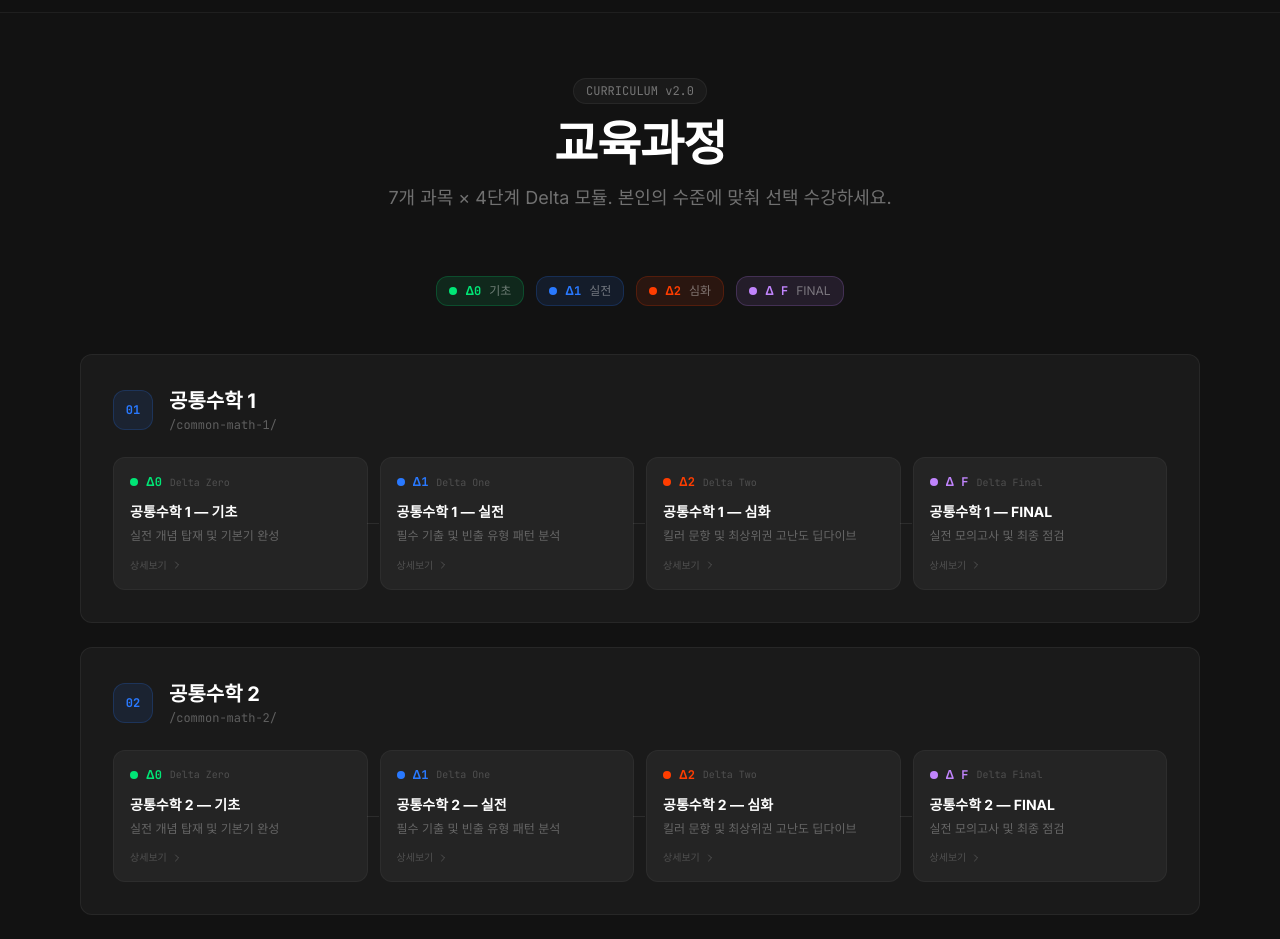
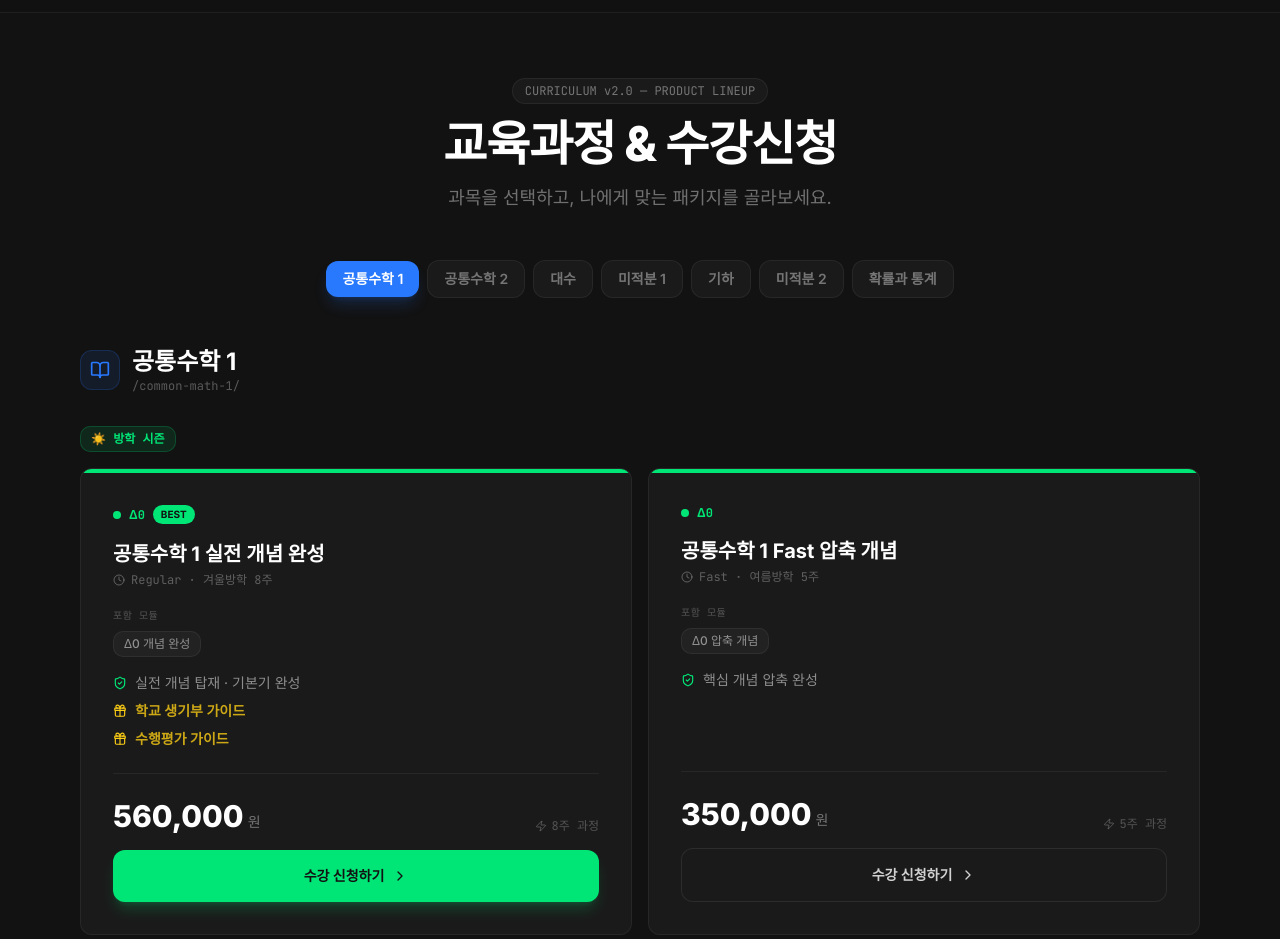
Before and after one commit to gomath777/jtmath-web, a Next.js app: page /courses in a window 1280 px wide. Shown: the part 52-991 px from the top of the page. Built offline with nearby package versions, Linux system fonts and the light colour scheme.

Commit message:
feat(courses): 상품 패키징 모델 적용 - 과목탭, 시즌별 상품카드, 번들/단과 구분, 가격표

```diff
--- a/src/app/(marketing)/courses/page.tsx
+++ b/src/app/(marketing)/courses/page.tsx
@@ -1,150 +1,288 @@
+'use client';
+
+import { useState } from 'react';
 import Link from 'next/link';
 import MainHeader from '@/components/MainHeader';
-import { ChevronRight } from 'lucide-react';
+import { ChevronRight, Gift, Clock, ShieldCheck, Zap, BookOpen } from 'lucide-react';
 
-// Curriculum Data based on curr.md specification
+// ─── 7 Subjects ───
 const subjects = [
-  { id: "common-math-1", name: "공통수학 1", icon: "01" },
-  { id: "common-math-2", name: "공통수학 2", icon: "02" },
-  { id: "algebra", name: "대수", icon: "03" },
-  { id: "calculus-1", name: "미적분 1", icon: "04" },
-  { id: "geometry", name: "기하", icon: "05" },
-  { id: "calculus-2", name: "미적분 2", icon: "06" },
-  { id: "probability", name: "확률과 통계", icon: "07" },
+  { id: "common-math-1", name: "공통수학 1" },
+  { id: "common-math-2", name: "공통수학 2" },
+  { id: "algebra", name: "대수" },
+  { id: "calculus-1", name: "미적분 1" },
+  { id: "geometry", name: "기하" },
+  { id: "calculus-2", name: "미적분 2" },
+  { id: "probability", name: "확률과 통계" },
 ];
 
-const deltaModules = [
+// ─── Product Templates (per subject) ───
+const productTemplates = [
   {
-    key: "delta-0",
+    key: "delta-0-regular",
+    season: "방학",
+    badge: "BEST",
+    badgeColor: "bg-brand-mint text-brand-dark",
     label: "Δ0",
-    name: "기초",
-    fullName: "Delta Zero",
-    description: "실전 개념 탑재 및 기본기 완성",
-    color: "text-brand-mint",
-    bgColor: "bg-brand-mint/10",
-    borderColor: "border-brand-mint/20",
+    name: "실전 개념 완성",
+    tag: "Regular · 겨울방학 8주",
+    price: 560000,
+    duration: "8주 과정",
+    modules: ["Δ0 개념 완성"],
+    features: ["실전 개념 탑재 · 기본기 완성", "학교 생기부 가이드", "수행평가 가이드"],
+    hasGuide: true,
+    accentColor: "brand-mint",
     dotColor: "bg-brand-mint",
+    borderHover: "hover:border-brand-mint/30",
   },
   {
-    key: "delta-1",
-    label: "Δ1",
-    name: "실전",
-    fullName: "Delta One",
-    description: "필수 기출 및 빈출 유형 패턴 분석",
-    color: "text-brand-blue",
-    bgColor: "bg-brand-blue/10",
-    borderColor: "border-brand-blue/20",
-    dotColor: "bg-brand-blue",
+    key: "delta-0-fast",
+    season: "방학",
+    badge: null,
+    badgeColor: "",
+    label: "Δ0",
+    name: "Fast 압축 개념",
+    tag: "Fast · 여름방학 5주",
+    price: 350000,
+    duration: "5주 과정",
+    modules: ["Δ0 압축 개념"],
+    features: ["핵심 개념 압축 완성"],
+    hasGuide: false,
+    accentColor: "brand-mint",
+    dotColor: "bg-brand-mint",
+    borderHover: "hover:border-brand-mint/30",
   },
   {
-    key: "delta-2",
-    label: "Δ2",
-    name: "심화",
-    fullName: "Delta Two",
-    description: "킬러 문항 및 최상위권 고난도 딥다이브",
-    color: "text-brand-orange",
-    bgColor: "bg-brand-orange/10",
-    borderColor: "border-brand-orange/20",
-    dotColor: "bg-brand-orange",
+    key: "delta-1-final-bundle",
+    season: "학기중",
+    badge: "BUNDLE",
+    badgeColor: "bg-brand-blue text-white",
+    label: "Δ1 + ΔF",
+    name: "내신 풀패키지",
+    tag: "내신 대비 · 중간/기말 8주",
+    price: 560000,
+    duration: "8주 과정",
+    modules: ["Δ1 기출 패턴 분석", "Δ FINAL 실전 모의고사"],
+    features: ["필수 기출 유형 분석", "실전 모의고사", "학교 생기부 가이드", "수행평가 가이드"],
+    hasGuide: true,
+    accentColor: "brand-blue",
+    dotColor: "bg-brand-blue",
+    borderHover: "hover:border-brand-blue/30",
   },
   {
-    key: "delta-final",
+    key: "delta-final-only",
+    season: "학기중",
+    badge: null,
+    badgeColor: "",
     label: "Δ F",
-    name: "FINAL",
-    fullName: "Delta Final",
-    description: "실전 모의고사 및 최종 점검",
-    color: "text-purple-400",
-    bgColor: "bg-purple-400/10",
-    borderColor: "border-purple-400/20",
+    name: "FINAL 단과",
+    tag: "시험 직전 · 4주 집중",
+    price: 280000,
+    duration: "4주 과정",
+    modules: ["Δ FINAL 실전 모의고사"],
+    features: ["실전 모의고사 · 최종 점검"],
+    hasGuide: false,
+    accentColor: "purple-400",
     dotColor: "bg-purple-400",
+    borderHover: "hover:border-purple-400/30",
   },
 ];
 
 export default function CoursesPage() {
+  const [selectedSubject, setSelectedSubject] = useState(subjects[0]);
+
   return (
     <div className="min-h-screen bg-brand-dark flex flex-col">
       <MainHeader />
 
       <main className="flex-1 container mx-auto px-4 py-16 max-w-6xl">
         {/* Header */}
-        <div className="text-center mb-16 space-y-4">
+        <div className="text-center mb-12 space-y-4">
           <div className="inline-flex items-center gap-2 px-3 py-1 rounded-full bg-brand-surface border border-white/[0.06] text-xs font-mono text-white/40">
-            CURRICULUM v2.0
+            CURRICULUM v2.0 — PRODUCT LINEUP
           </div>
-          <h1 className="text-4xl md:text-5xl font-extrabold text-white tracking-tight">교육과정</h1>
+          <h1 className="text-4xl md:text-5xl font-extrabold text-white tracking-tight">교육과정 & 수강신청</h1>
           <p className="text-lg text-white/40 max-w-2xl mx-auto">
-            7개 과목 × 4단계 Delta 모듈. 본인의 수준에 맞춰 선택 수강하세요.
+            과목을 선택하고, 나에게 맞는 패키지를 골라보세요.
           </p>
         </div>
 
-        {/* Delta Legend */}
-        <div className="flex flex-wrap items-center justify-center gap-3 mb-12">
-          {deltaModules.map((delta) => (
-            <div key={delta.key} className={`inline-flex items-center gap-2 px-3 py-1.5 rounded-lg ${delta.bgColor} border ${delta.borderColor}`}>
-              <span className={`w-2 h-2 rounded-full ${delta.dotColor}`} />
-              <span className={`text-xs font-mono font-bold ${delta.color}`}>{delta.label}</span>
-              <span className="text-xs text-white/40">{delta.name}</span>
-            </div>
-          ))}
+        {/* Subject Selector Tabs */}
+        <div className="mb-12">
+          <div className="flex flex-wrap items-center justify-center gap-2">
+            {subjects.map((subject) => (
+              <button
+                key={subject.id}
+                onClick={() => setSelectedSubject(subject)}
+                className={`px-4 py-2 rounded-lg text-sm font-semibold transition-all duration-200 ${
+                  selectedSubject.id === subject.id
+                    ? 'bg-brand-blue text-white shadow-lg shadow-brand-blue/20'
+                    : 'bg-brand-surface text-white/40 border border-white/[0.06] hover:text-white/70 hover:border-white/[0.12]'
+                }`}
+              >
+                {subject.name}
+              </button>
+            ))}
+          </div>
         </div>
 
-        {/* Subject Grid */}
-        <div className="space-y-6">
-          {subjects.map((subject) => (
-            <div key={subject.id} className="brand-card overflow-hidden group hover:border-white/[0.12] transition-all duration-300">
-              <div className="p-6 md:p-8">
-                {/* Subject Header */}
-                <div className="flex items-center gap-4 mb-6">
-                  <div className="w-10 h-10 rounded-lg bg-brand-blue/10 border border-brand-blue/20 flex items-center justify-center">
-                    <span className="text-xs font-mono font-bold text-brand-blue">{subject.icon}</span>
-                  </div>
-                  <div>
-                    <h2 className="text-lg md:text-xl font-bold text-white">{subject.name}</h2>
-                    <p className="text-xs font-mono text-white/30 mt-0.5">/{subject.id}/</p>
-                  </div>
-                </div>
+        {/* Selected Subject Header */}
+        <div className="mb-8 flex items-center gap-3">
+          <div className="w-10 h-10 rounded-lg bg-brand-blue/10 border border-brand-blue/20 flex items-center justify-center">
+            <BookOpen className="w-5 h-5 text-brand-blue" />
+          </div>
+          <div>
+            <h2 className="text-2xl font-bold text-white">{selectedSubject.name}</h2>
+            <p className="text-xs font-mono text-white/30">/{selectedSubject.id}/</p>
+          </div>
+        </div>
 
-                {/* Delta Modules - Roadmap Style */}
-                <div className="grid grid-cols-1 sm:grid-cols-2 lg:grid-cols-4 gap-3">
-                  {deltaModules.map((delta, idx) => (
-                    <Link
-                      key={delta.key}
-                      href={`/courses/${subject.id}/${delta.key}`}
-                      className={`relative p-4 rounded-xl bg-brand-elevated border border-white/[0.04] hover:border-white/[0.12] transition-all duration-200 group/card hover:scale-[1.02]`}
-                    >
-                      {/* Connection line between cards (desktop only) */}
-                      {idx < deltaModules.length - 1 && (
-                        <div className="hidden lg:block absolute top-1/2 -right-3 w-3 h-px bg-white/[0.08]" />
-                      )}
+        {/* Season Sections */}
+        {["방학", "학기중"].map((season) => {
+          const seasonProducts = productTemplates.filter(p => p.season === season);
+          return (
+            <div key={season} className="mb-10">
+              <div className="flex items-center gap-2 mb-4">
+                <span className={`text-xs font-mono font-bold px-2.5 py-1 rounded-md ${
+                  season === "방학"
+                    ? "bg-brand-mint/10 text-brand-mint border border-brand-mint/20"
+                    : "bg-brand-blue/10 text-brand-blue border border-brand-blue/20"
+                }`}>
+                  {season === "방학" ? "☀️ 방학 시즌" : "📚 학기 중 · 내신 대비"}
+                </span>
+              </div>
 
-                      <div className="flex items-center gap-2 mb-3">
-                        <span className={`w-2 h-2 rounded-full ${delta.dotColor}`} />
-                        <span className={`text-xs font-mono font-bold ${delta.color}`}>{delta.label}</span>
-                        <span className="text-[10px] text-white/20 font-mono">{delta.fullName}</span>
+              <div className="grid grid-cols-1 md:grid-cols-2 gap-4">
+                {seasonProducts.map((product) => (
+                  <div
+                    key={product.key}
+                    className={`relative brand-card overflow-hidden flex flex-col ${product.borderHover} transition-all duration-300 group`}
+                  >
+                    {/* Top gradient accent */}
+                    <div className={`h-1 w-full bg-${product.accentColor}`} />
+
+                    <div className="p-6 md:p-8 flex flex-col flex-1">
+                      {/* Badge + Label */}
+                      <div className="flex items-center gap-2 mb-4">
+                        <span className={`w-2 h-2 rounded-full ${product.dotColor}`} />
+                        <span className={`text-xs font-mono font-bold text-${product.accentColor}`}>
+                          {product.label}
+                        </span>
+                        {product.badge && (
+                          <span className={`text-[10px] font-bold px-2 py-0.5 rounded-full ${product.badgeColor}`}>
+                            {product.badge}
+                          </span>
+                        )}
                       </div>
 
-                      <h3 className="text-sm font-bold text-white mb-1 group-hover/card:text-brand-blue transition-colors">
-                        {subject.name} — {delta.name}
+                      {/* Title & Tag */}
+                      <h3 className="text-xl font-bold text-white mb-1">
+                        {selectedSubject.name} {product.name}
                       </h3>
-                      <p className="text-xs text-white/30 leading-relaxed">
-                        {delta.description}
+                      <p className="text-xs font-mono text-white/30 mb-5 flex items-center gap-1.5">
+                        <Clock className="w-3 h-3" />
+                        {product.tag}
                       </p>
 
-                      <div className="mt-3 flex items-center gap-1 text-[10px] font-mono text-white/20 group-hover/card:text-brand-blue/60 transition-colors">
-                        상세보기 <ChevronRight className="w-3 h-3" />
+                      {/* Included Modules */}
+                      <div className="mb-4">
+                        <p className="text-[10px] font-mono text-white/25 uppercase tracking-wider mb-2">포함 모듈</p>
+                        <div className="flex flex-wrap gap-2">
+                          {product.modules.map((mod, i) => (
+                            <span key={i} className="text-xs px-2.5 py-1 rounded-md bg-white/[0.04] border border-white/[0.06] text-white/50 font-medium">
+                              {mod}
+                            </span>
+                          ))}
+                        </div>
                       </div>
-                    </Link>
-                  ))}
-                </div>
+
+                      {/* Features */}
+                      <div className="space-y-2 mb-6">
+                        {product.features.map((feature, i) => (
+                          <div key={i} className="flex items-center gap-2 text-sm text-white/50">
+                            {product.hasGuide && (feature.includes("생기부") || feature.includes("수행평가")) ? (
+                              <Gift className="w-3.5 h-3.5 text-yellow-400 shrink-0" />
+                            ) : (
+                              <ShieldCheck className="w-3.5 h-3.5 text-brand-mint shrink-0" />
+                            )}
+                            <span className={
+                              product.hasGuide && (feature.includes("생기부") || feature.includes("수행평가"))
+                                ? "text-yellow-400/80 font-semibold"
+                                : ""
+                            }>
+                              {feature}
+                            </span>
+                          </div>
+                        ))}
+                      </div>
+
+                      {/* Price + CTA */}
+                      <div className="mt-auto pt-6 border-t border-white/[0.06]">
+                        <div className="flex items-end justify-between mb-4">
+                          <div>
+                            <span className="text-3xl font-extrabold text-white">
+                              {product.price.toLocaleString()}
+                            </span>
+                            <span className="text-sm font-normal text-white/40 ml-1">원</span>
+                          </div>
+                          <span className="text-xs font-mono text-white/25 flex items-center gap-1">
+                            <Zap className="w-3 h-3" />
+                            {product.duration}
+                          </span>
+                        </div>
+
+                        <Link
+                          href={`/checkout/${selectedSubject.id}?product=${product.key}`}
+                          className={`flex justify-center items-center gap-2 w-full font-bold py-4 rounded-xl transition-all text-sm ${
+                            product.badge === "BEST"
+                              ? "bg-brand-mint text-brand-dark hover:bg-green-400 shadow-lg shadow-brand-mint/20"
+                              : product.badge === "BUNDLE"
+                              ? "bg-brand-blue hover:bg-blue-600 text-white shadow-lg shadow-brand-blue/20"
+                              : "bg-brand-surface hover:bg-brand-elevated text-white/80 border border-white/[0.08]"
+                          }`}
+                        >
+                          수강 신청하기
+                          <ChevronRight className="w-4 h-4" />
+                        </Link>
+                      </div>
+                    </div>
+                  </div>
+                ))}
               </div>
             </div>
-          ))}
+          );
+        })}
+
+        {/* Delta 2 Hidden Teaser */}
+        <div className="mt-4 brand-card p-6 md:p-8 border-dashed border-brand-orange/20 group hover:border-brand-orange/40 transition-all">
+          <div className="flex flex-col md:flex-row items-start md:items-center justify-between gap-4">
+            <div className="flex items-center gap-4">
+              <div className="w-10 h-10 rounded-lg bg-brand-orange/10 border border-brand-orange/20 flex items-center justify-center">
+                <span className="text-xs font-mono font-bold text-brand-orange">Δ2</span>
+              </div>
+              <div>
+                <h3 className="text-lg font-bold text-white">
+                  {selectedSubject.name} 심화 킬러
+                  <span className="ml-2 text-[10px] font-mono text-brand-orange bg-brand-orange/10 px-2 py-0.5 rounded-full border border-brand-orange/20 align-middle">
+                    최상위권 전용
+                  </span>
+                </h3>
+                <p className="text-xs text-white/30 mt-1">킬러 문항 및 자사고/최상위권 고난도 딥다이브 · 별도 문의</p>
+              </div>
+            </div>
+            <a
+              href="#"
+              className="inline-flex items-center gap-2 px-5 py-2.5 bg-brand-orange/10 hover:bg-brand-orange/20 text-brand-orange font-bold rounded-xl transition-all text-sm border border-brand-orange/20"
+            >
+              1:1 상담 문의
+            </a>
+          </div>
         </div>
 
         {/* Bottom CTA */}
         <div className="mt-16 text-center brand-card p-8 md:p-12">
-          <h3 className="text-xl font-bold text-white mb-2">어떤 과목부터 시작할지 고민되시나요?</h3>
-          <p className="text-white/40 text-sm mb-6">카카오톡으로 상담하시면 맞춤 커리큘럼을 추천해드립니다.</p>
+          <h3 className="text-xl font-bold text-white mb-2">어떤 과목, 어떤 패키지가 맞을지 고민되시나요?</h3>
+          <p className="text-white/40 text-sm mb-6">카카오톡으로 상담하시면 학생에게 맞는 커리큘럼을 추천해드립니다.</p>
           <div className="flex flex-col sm:flex-row items-center justify-center gap-3">
             <a
               href="#"
```
Also changed, not shown: 1 other file (tests, documents, lock files or other folders).
